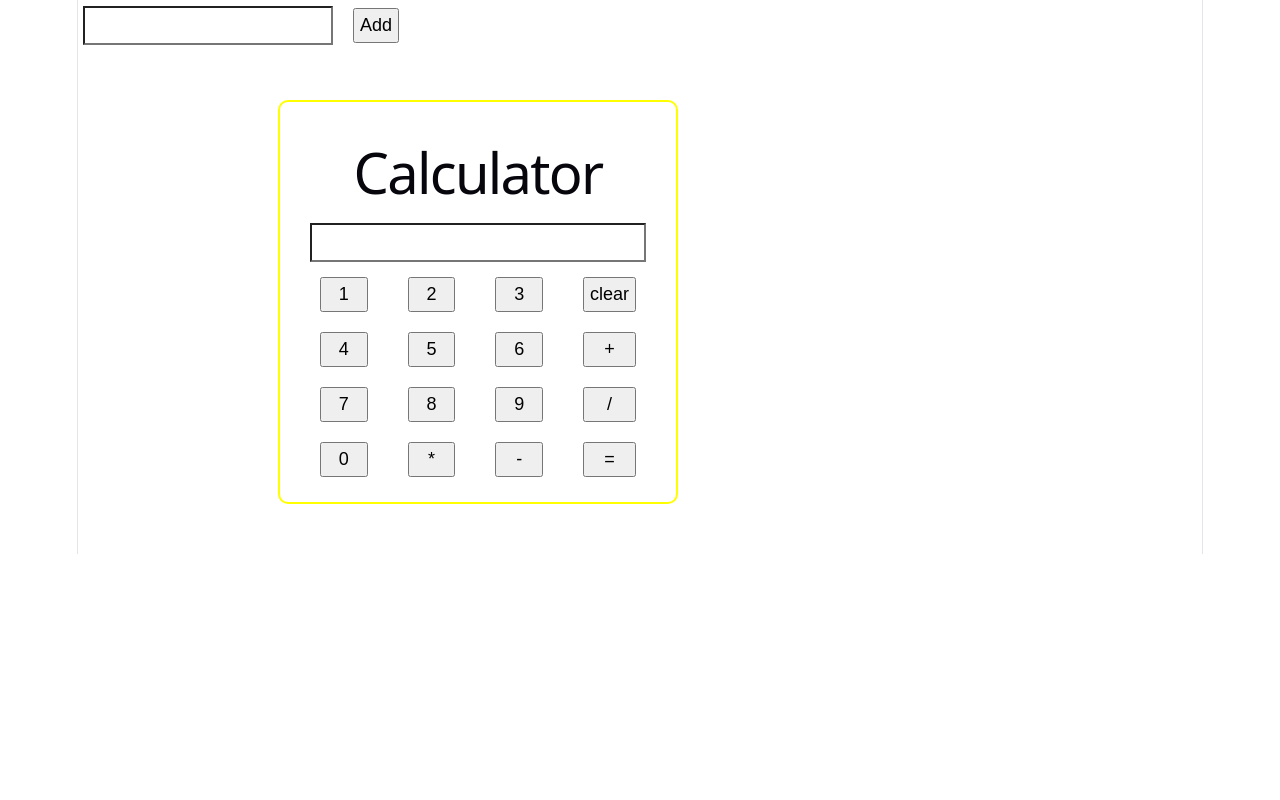
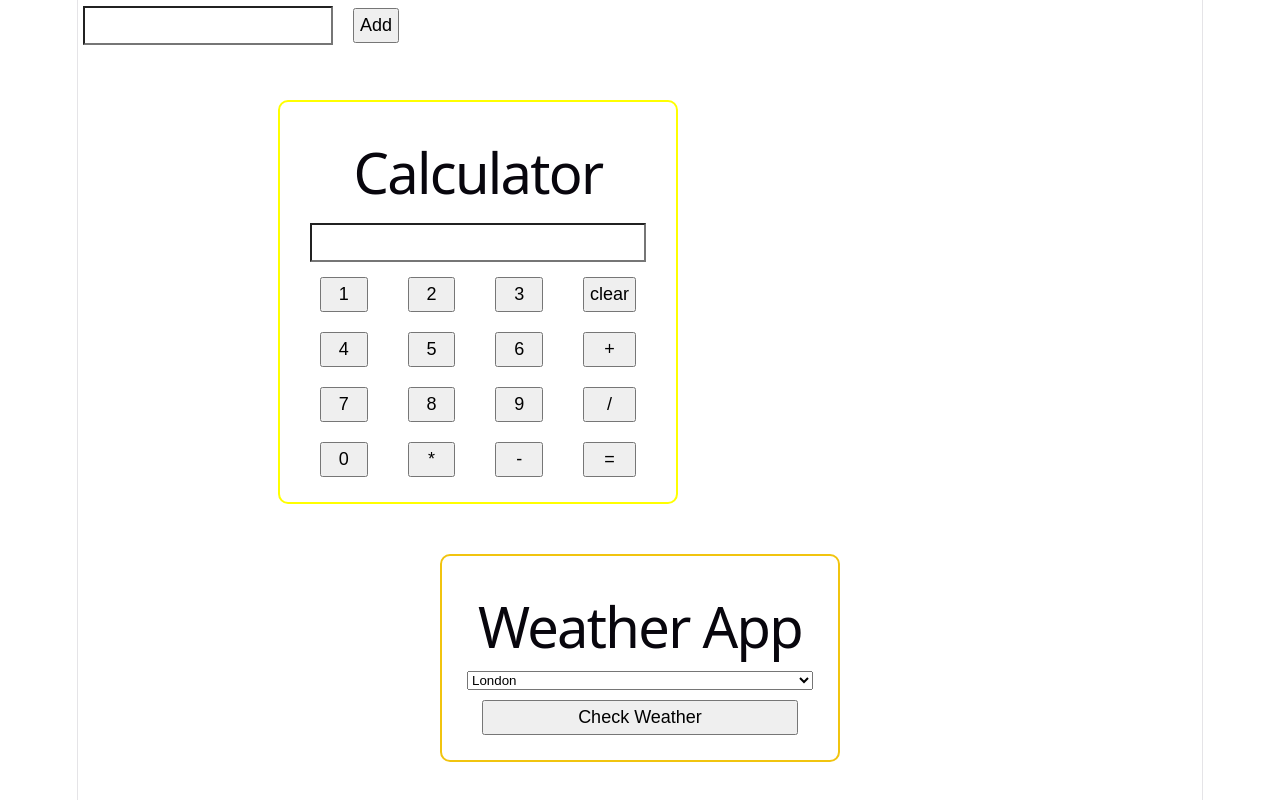
Before and after one commit to nHallecn/freecodecampReact, a React (Vite) app: page / in a window 1280 px wide. Shown: the part 4698-5498 px from the top of the page. Before the commit the page ends 5252 px from the top, so only its background shows below. Built offline with nearby package versions, Linux system fonts and the light colour scheme.

Commit message:
modified:   src/App.jsx 	modified:   src/sections/Calculator.jsx 	new file:   src/sections/WeatherApp.jsx

```diff
--- a/src/App.jsx
+++ b/src/App.jsx
@@ -11,6 +11,7 @@ import GithubUserFinder from './sections/GithubUserFinder.jsx'
 import Counter from './sections/Counter.jsx'
 import ToDoList from './sections/ToDoList.jsx'
 import Calculator from './sections/Calculator.jsx'
+import WeatherApp from './sections/WeatherApp.jsx'
 
 const App = () => {
   return (
@@ -27,6 +28,7 @@ const App = () => {
       <Counter />
       <ToDoList />
       <Calculator />
+      <WeatherApp />
     </div>
   )
 }
--- a/src/sections/Calculator.jsx
+++ b/src/sections/Calculator.jsx
@@ -45,7 +45,7 @@ const Calculator = () => {
     }}
         >
           {buttons.map((b)=>(
-            <button onClick={()=>handleChange(b)}> {b} </button>
+            <button key={b} onClick={()=>handleChange(b)}> {b} </button>
         ))}
         </div>
 
--- /dev/null
+++ b/src/sections/WeatherApp.jsx
@@ -0,0 +1,71 @@
+import React, { useState } from 'react'
+
+const WeatherApp = () => {
+    const cities = [
+        { id: 1, value: 'London' },
+        { id: 2, value: 'New York' },
+        { id: 3, value: 'Los Angeles' },
+        { id: 4, value: 'Paris' },
+        { id: 5, value: 'Chicago' },
+        { id: 6, value: 'Tokyo' },
+    ]
+
+    const [location, setLocation] = useState(cities[0].value);
+    const [data, setData] = useState(null);
+    const [status, setStatus] = useState(false);
+
+    async function fetchData(city) {
+        try {
+            const response = await fetch(`https://weather-proxy.freecodecamp.rocks/api/city/${city}`);
+            const result = await response.json();
+
+            setData(result);
+            setStatus(true);
+        } catch (error) {
+            alert("Error: " + error);
+        }
+    }
+
+    return (
+        <div style={{
+            margin: '50px auto',
+            padding: '25px',
+            border: '2px solid #f1c40f',
+            borderRadius: '10px',
+            display: 'flex',
+            flexDirection: 'column',
+            width: '400px',
+            textAlign: 'center'
+        }}>
+            <h1>Weather App</h1>
+
+            <select value={location} onChange={(e) => setLocation(e.target.value)}>
+                {cities.map((c) => (
+                    <option key={c.id} value={c.value}>{c.value}</option>
+                ))}
+            </select>
+
+            <button onClick={() => fetchData(location)} style={{ marginTop: '10px' }}>
+                Check Weather
+            </button>
+
+            {status && data && (
+                <div style={{ marginTop: '20px' }}>
+                    <h2>{data.name}</h2>
+
+                    {/* DISPLAYING THE IMAGE */}
+                    <img
+                        src={data.weather[0].icon}
+                        alt={data.weather[0].description}
+                        style={{ width: '100px' }}
+                    />
+
+                    <h3>{Math.round(data.main.temp)}°C</h3>
+                    <p>{data.weather[0].description}</p>
+                </div>
+            )}
+        </div>
+    )
+}
+
+export default WeatherApp
```
